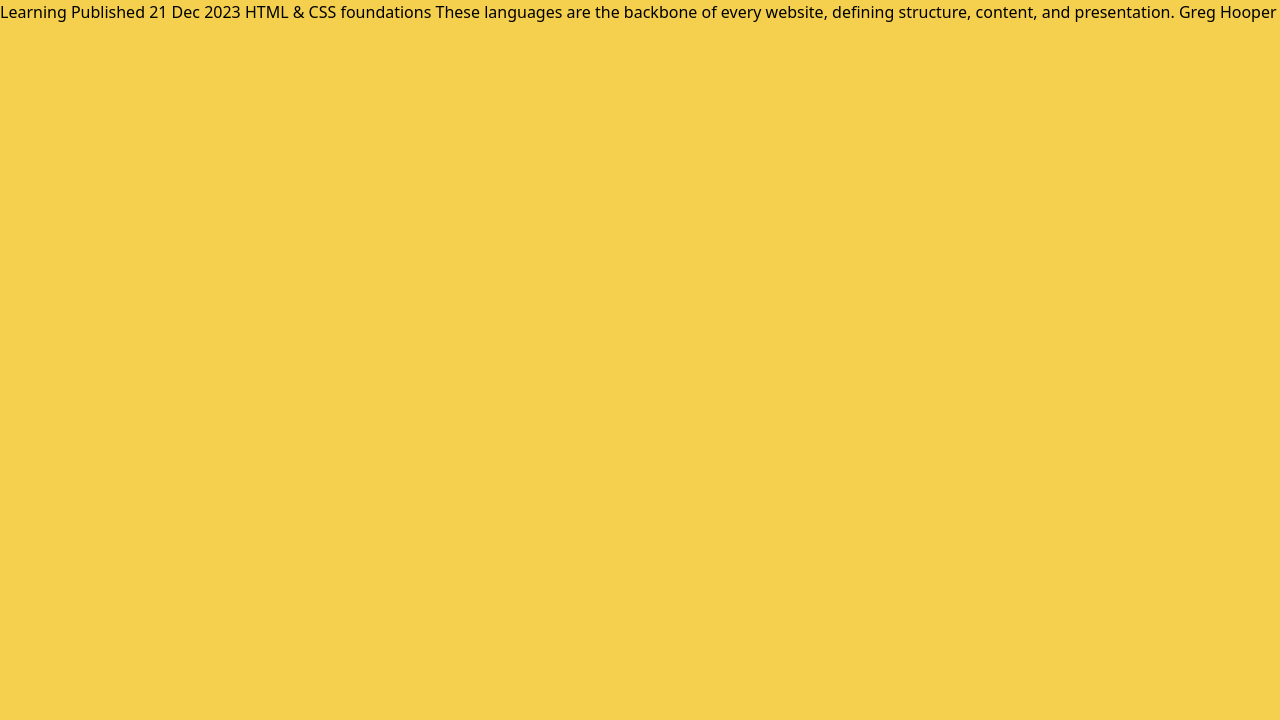
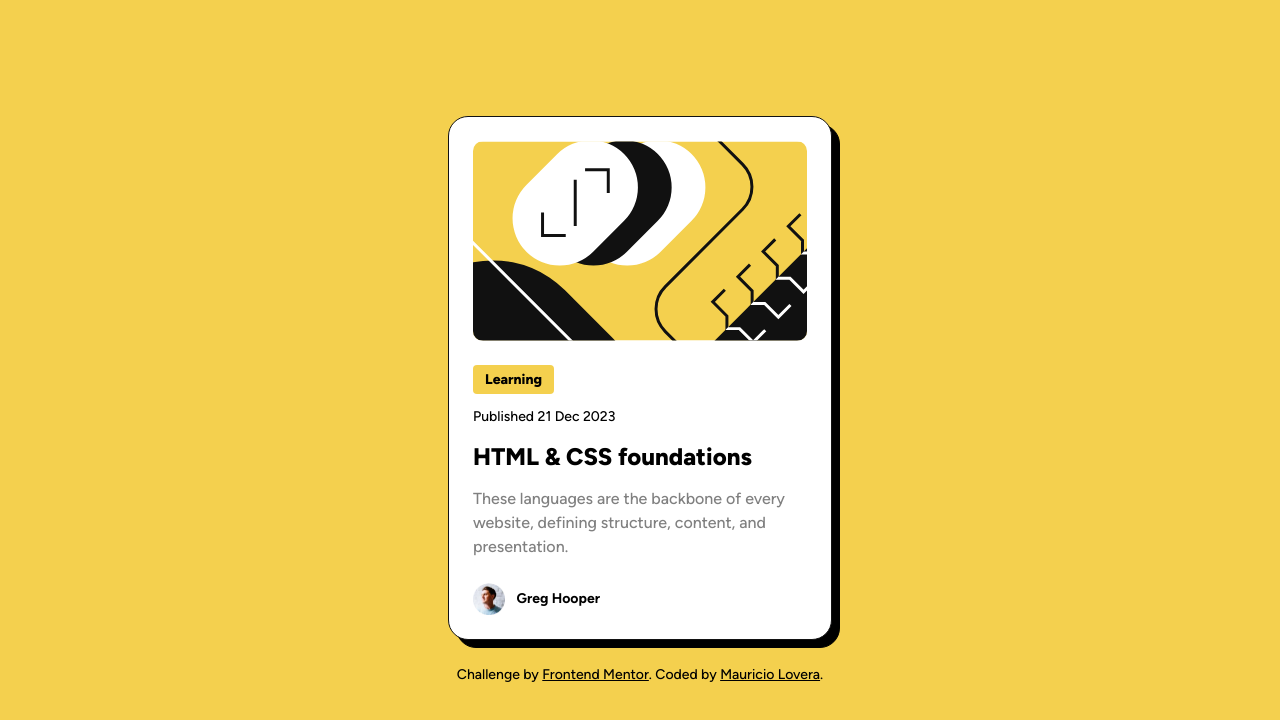
Before and after one commit to mauLovera/frontend-mentor--blog-preview-card, a website: page src/index.html in a window 1280 px wide. Drawn offline with Linux system fonts and the light colour scheme.

Commit message:
feat: working build

```diff
--- a/src/index.html
+++ b/src/index.html
@@ -1,28 +1,45 @@
 <!DOCTYPE html>
 <html lang="en">
-<head>
-  <meta charset="UTF-8">
-  <meta name="viewport" content="width=device-width, initial-scale=1.0"> <!-- displays site properly based on user's device -->
-  <link rel="icon" type="image/png" sizes="32x32" href="./assets/images/favicon-32x32.png">
-  <link rel="stylesheet" href="./styles.css">
-  <link rel="stylesheet" href="../dist/output.css">
-  <title>Frontend Mentor | Blog preview card</title>
-</head>
-<body class="bg-yellow ">
+	<head>
+		<meta charset="UTF-8" />
+		<meta name="viewport" content="width=device-width, initial-scale=1.0" />
+		<!-- displays site properly based on user's device -->
+		<link rel="icon" type="image/png" sizes="32x32" href="./assets/images/favicon-32x32.png" />
+		<link rel="stylesheet" href="./styles.css" />
+		<link rel="stylesheet" href="../dist/output.css" />
+		<title>Frontend Mentor | Blog preview card</title>
+	</head>
+	<body class="flex flex-col justify-center items-center bg-yellow min-h-screen font-medium">
+		<main
+			class="max-w-[384px] bg-white flex flex-col items-center p-6 rounded-[20px] gap-6 border border-black drop-shadow-black"
+		>
+			<img
+				src="../assets/images/illustration-article.svg"
+				alt="Eccentric yellow and black designs with html angle brackets"
+				class="rounded-[10px] h-[200px]"
+			/>
+			<div class="flex flex-col gap-3">
+				<span class="bg-yellow w-fit px-3 py-1 rounded font-extrabold text-sm">Learning</span>
+				<p class="text-sm">Published 21 Dec 2023</p>
+				<h1 class="font-extrabold text-2xl hover:text-yellow hover:cursor-pointer w-fit">
+					HTML & CSS foundations
+				</h1>
+				<p class="text-grey">
+					These languages are the backbone of every website, defining structure, content, and
+					presentation.
+				</p>
+			</div>
+			<div class="flex self-start items-center gap-3 font-bold text-sm">
+				<img src="../assets/images/image-avatar.webp" alt="Greg Hooper" class="h-8" />
+				<span class="">Greg Hooper</span>
+			</div>
+		</main>
 
-  Learning
-
-  Published 21 Dec 2023
-
-  HTML & CSS foundations
-
-  These languages are the backbone of every website, defining structure, content, and presentation.
-
-  Greg Hooper
-
-  <!-- <div class="attribution">
-    Challenge by <a href="https://www.frontendmentor.io?ref=challenge" target="_blank">Frontend Mentor</a>.
-    Coded by <a href="#">Your Name Here</a>.
-  </div> -->
-</body>
+		<div class="mt-6 text-sm">
+			Challenge by
+			<a href="https://www.frontendmentor.io?ref=challenge" target="_blank" class="underline"
+				>Frontend Mentor</a
+			>. Coded by <a href="https://github.com/mauLovera" class="underline">Mauricio Lovera</a>.
+		</div>
+	</body>
 </html>
--- a/src/styles.css
+++ b/src/styles.css
@@ -6,3 +6,15 @@
   font-family: "Figtree";
   src: url("../assets/fonts/Figtree-VariableFont_wght.ttf");
 }
+
+@layer base {
+  *,
+  *::before,
+  *::after {
+    line-height: 1.5 !important;
+  }
+
+  body {
+    font-family: "Figtree";
+  }
+}
--- a/tailwind.config.js
+++ b/tailwind.config.js
@@ -7,7 +7,10 @@ module.exports = {
 			white: "hsl(0, 0%, 100%)",
 			grey: "hsl(0, 0%, 50%)",
 			black: "hsl(0, 0%, 7%)",
-    }
+		},
+		dropShadow: {
+			black: "8px 8px hsl(0, 0%, 0%)",
+		},
 	},
 	plugins: [],
 }
```
Also changed, not shown: dist/output.css. Lines whose indentation alone changed are shown as unchanged.
